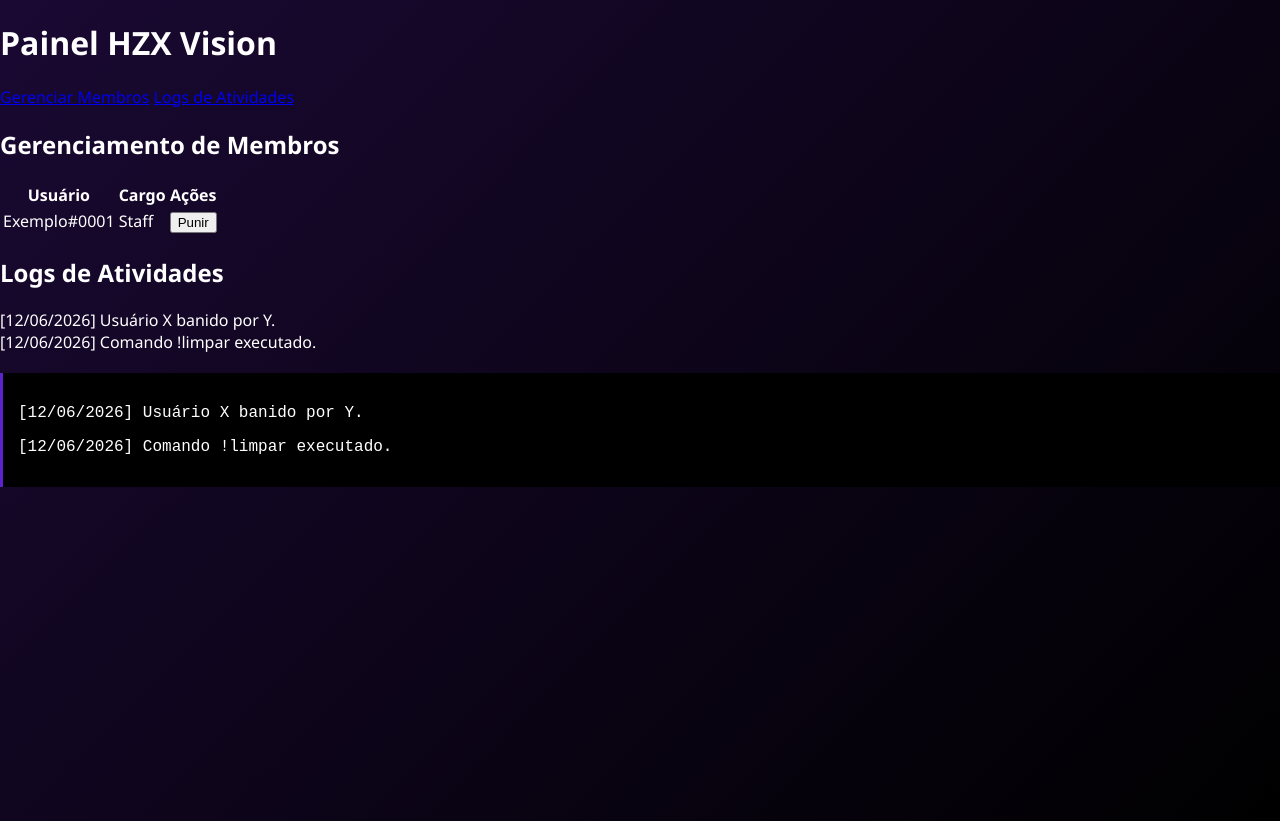
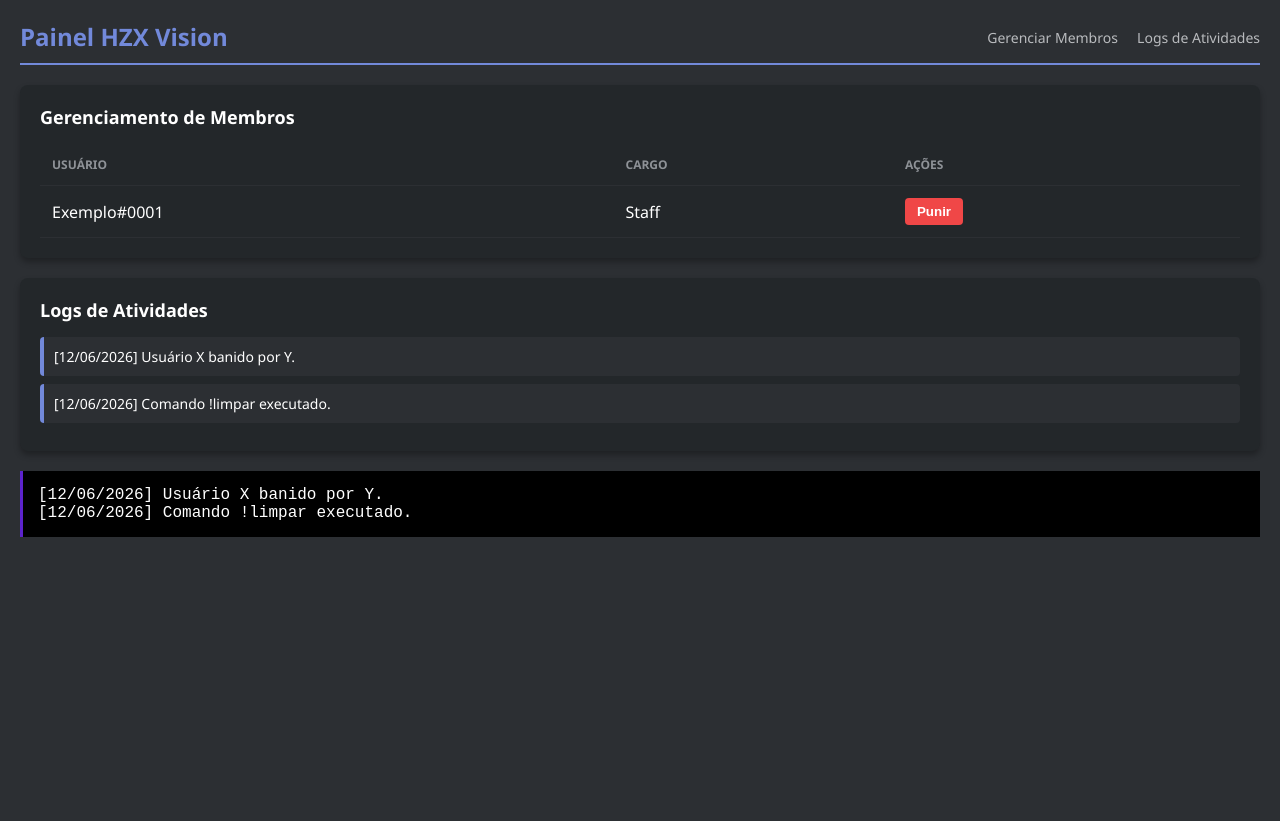
Before and after one commit to kaueestilobr-dev/Site-hzx, a website: page dashboard.html in a window 1280 px wide. After the commit the page ends 800 px from the top, so only its background shows below. Drawn offline with Linux system fonts and the light colour scheme.

Commit message:
Refactor CSS styles for layout and design

```diff
--- a/style.css
+++ b/style.css
@@ -1,39 +1,100 @@
-/* Configurações Gerais */
-body {
+/* Reset básico */
+* {
     margin: 0;
     padding: 0;
-    font-family: 'Segoe UI', Tahoma, Geneva, Verdana, sans-serif;
-    background: linear-gradient(135deg, #1a0933, #000000);
-    height: 100vh;
-    color: #fff;
+    box-sizing: border-box;
 }
 
-/* Estilo do Login */
-.login-container {
-    display: flex;
-    flex-direction: column;
-    justify-content: center;
-    align-items: center;
-    height: 100vh;
-    text-align: center;
+body {
+    background-color: #2c2f33;
+    color: #ffffff;
+    font-family: 'Segoe UI', Tahoma, Geneva, Verdana, sans-serif;
+    padding: 20px;
 }
 
-.login-container h1 {
+/* Cabeçalho */
+header {
+    border-bottom: 2px solid #7289da;
+    padding-bottom: 10px;
     margin-bottom: 20px;
-    color: #d1b3ff;
+    display: flex;
+    justify-content: space-between;
+    align-items: center;
 }
 
-.btn-login {
-    padding: 12px 25px;
-    background-color: #5c23cc;
-    color: white;
-    text-decoration: none;
-    border-radius: 5px;
-    font-weight: bold;
-    transition: 0.3s;
+h1 {
+    font-size: 24px;
+    color: #7289da;
 }
 
-.btn-login:hover {
+nav a {
+    color: #b9bbbe;
+    text-decoration: none;
+    margin-left: 15px;
+    font-size: 14px;
+}
+
+nav a:hover {
+    color: #ffffff;
+}
+
+/* Blocos de conteúdo */
+.box {
+    background-color: #23272a;
+    padding: 20px;
+    border-radius: 8px;
+    margin-bottom: 20px;
+    box-shadow: 0 4px 6px rgba(0,0,0,0.3);
+}
+
+h2 {
+    font-size: 18px;
+    margin-bottom: 15px;
+    color: #ffffff;
+}
+
+/* Tabela de Membros */
+table {
+    width: 100%;
+    border-collapse: collapse;
+}
+
+th, td {
+    padding: 12px;
+    border-bottom: 1px solid #2c2f33;
+    text-align: left;
+}
+
+th {
+    color: #8e9297;
+    font-size: 12px;
+    text-transform: uppercase;
+}
+
+/* Botão de Ação */
+.btn-punir {
+    background-color: #f04747;
+    color: white;
+    border: none;
+    padding: 6px 12px;
+    border-radius: 4px;
+    cursor: pointer;
+    font-weight: bold;
+}
+
+.btn-punir:hover {
+    background-color: #d13a3a;
+}
+
+/* Logs */
+.log-entry {
+    background-color: #2c2f33;
+    padding: 10px;
+    margin: 8px 0;
+    border-radius: 4px;
+    font-size: 14px;
+    border-left: 4px solid #7289da;
+}
     background-color: #7b33ff;
     box-shadow: 0 0 10px #9b53ff;
 }
```
